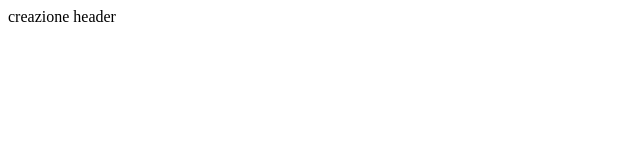
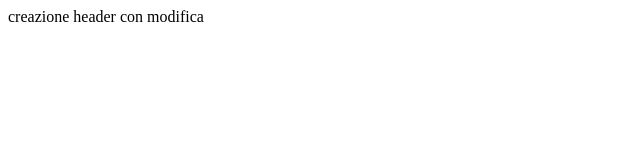
Before and after one commit to justoverclockl/test, a plain HTML site: page index.html in a window 1280 px wide. Shown: the whole page, without its empty margins (0-640 px from the left). Drawn offline with Linux system fonts and the light colour scheme.

Commit message:
edited header

```diff
--- a/index.html
+++ b/index.html
@@ -8,6 +8,6 @@
         <title>Document</title>
     </head>
     <body>
-        <header>creazione header</header>
+        <header>creazione header con modifica</header>
     </body>
 </html>
```
